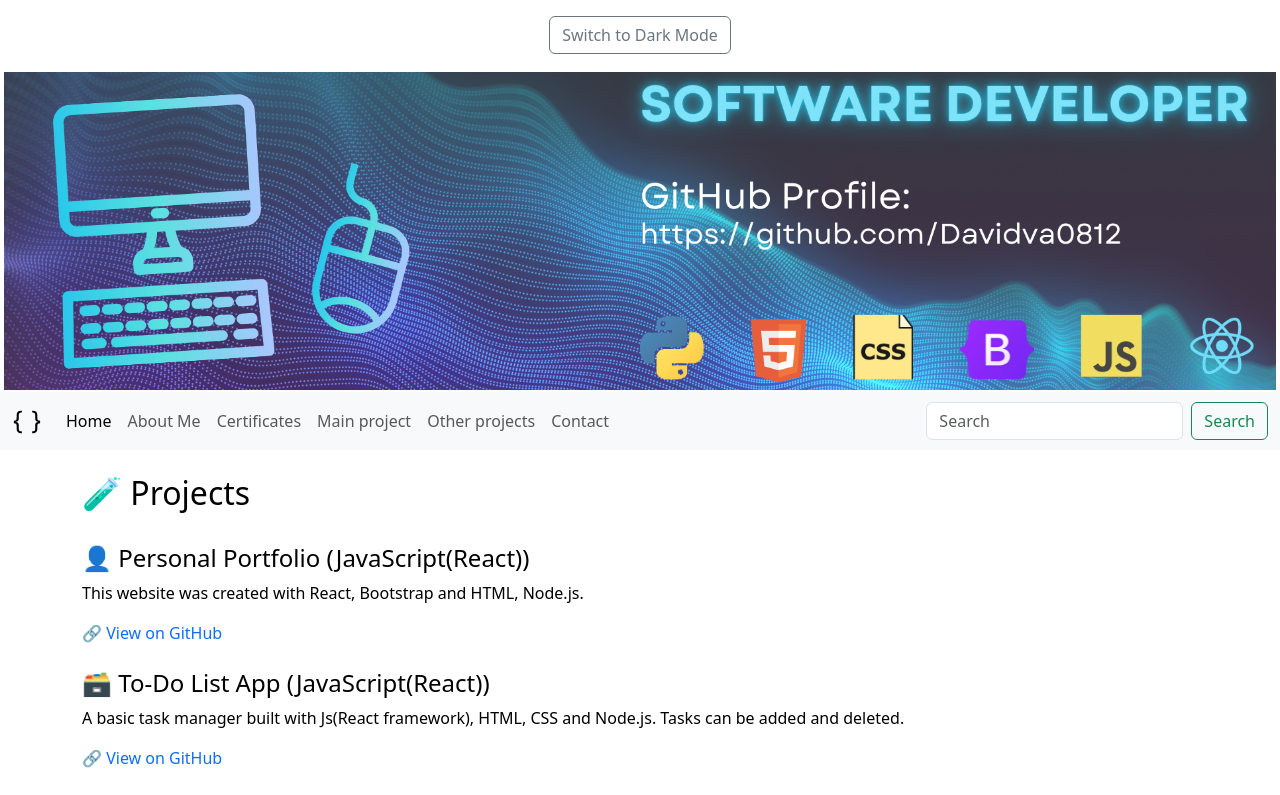
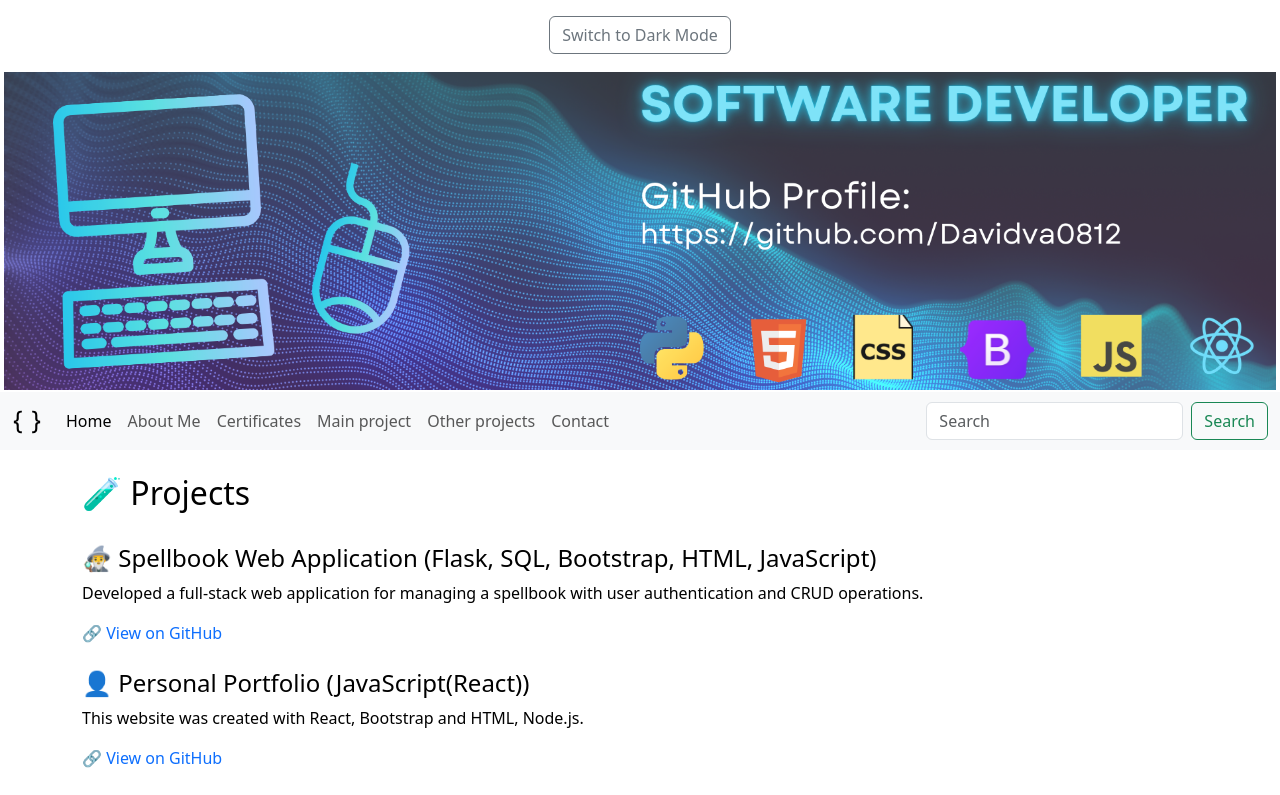
Before and after one commit to Davidva0812/Personal-portfolio, a React (Create React App) app: page /Personal-portfolio/projects in a window 1280 px wide. Shown: the top 795 px of the page. Built offline with nearby package versions, Linux system fonts and the light colour scheme.

Commit message:
Update Spellbook project.

```diff
--- a/src/pages/Projects.jsx
+++ b/src/pages/Projects.jsx
@@ -5,6 +5,14 @@ export default function Projects() {
     <div className="container mt-4">
       <h2>🧪 Projects</h2>
       <br />
+
+      <div className="mb-4">
+        <h4>🧙‍♂️ Spellbook Web Application (Flask, SQL, Bootstrap, HTML, JavaScript)</h4>
+        <p>Developed a full-stack web application for managing a spellbook with user authentication and CRUD operations.</p>
+        <a href="https://github.com/Davidva0812/spellbook_app" target="_blank" rel="noreferrer">
+          🔗 View on GitHub
+        </a>
+      </div>
 
       <div className="mb-4">
         <h4>👤 Personal Portfolio (JavaScript(React))</h4>
```
